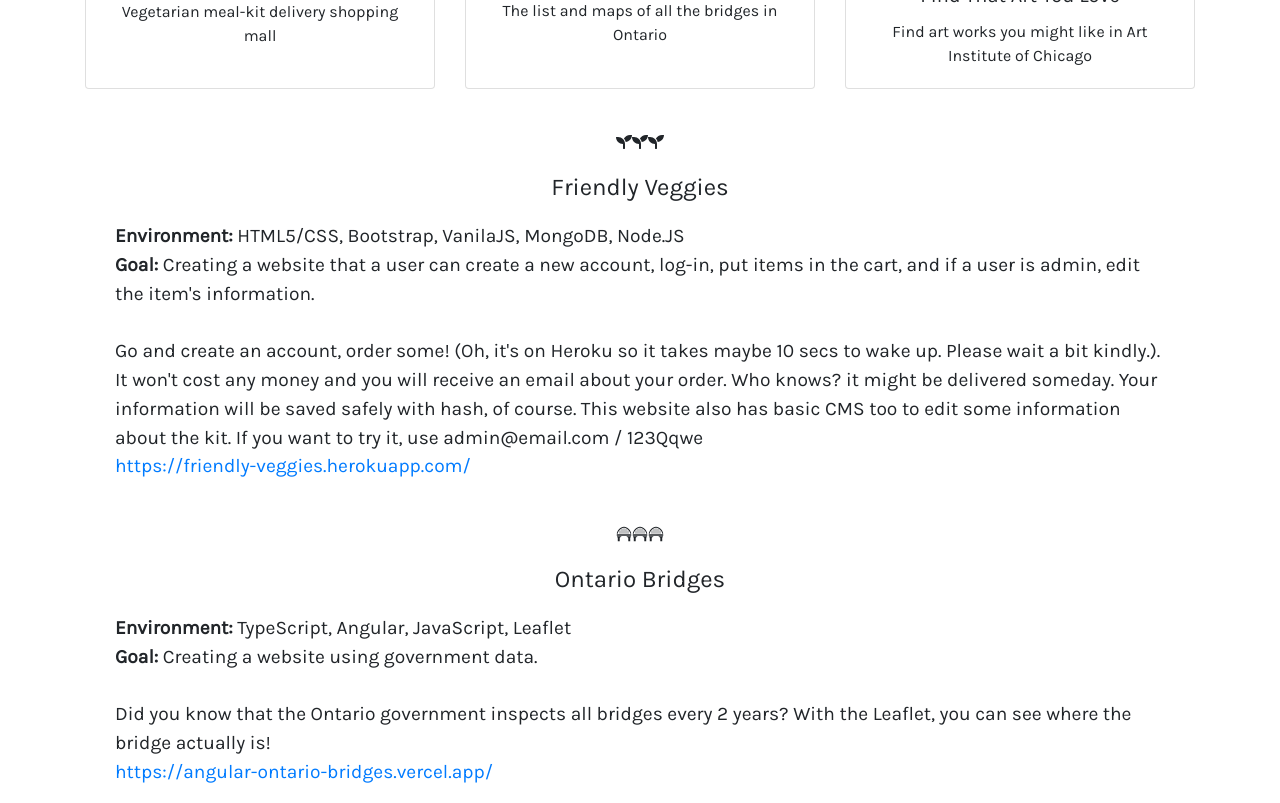
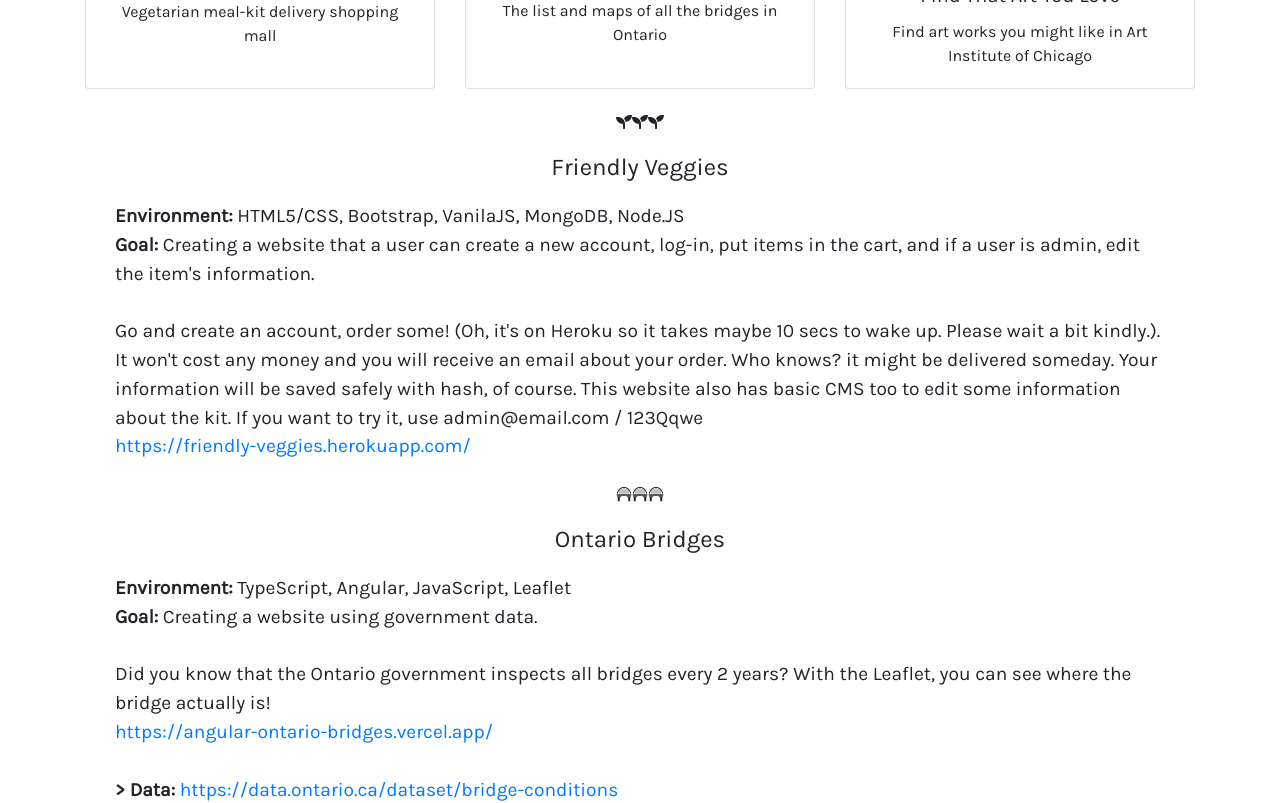
Before and after one commit to yulque/portfolio, a React (Create React App) app: page /portfolio in a window 1280 px wide. Shown: the part 600-1403 px from the top of the page. Built offline with nearby package versions, Linux system fonts and the light colour scheme.

Commit message:
fontsize updated

```diff
--- a/src/App.css
+++ b/src/App.css
@@ -15,11 +15,12 @@ body {
 }
 
 .portfolioContainer {
-  margin: 20px;
+  margin-top: 20px;
   padding: 0;
 }
 .portfolioContainer-each {
-  margin: 40px;
+  margin-top: 20px;
+  margin-bottom: 20px;
   padding: 0;
 }
 .portfolioContainer-each h4 {
--- a/src/App.js
+++ b/src/App.js
@@ -21,7 +21,7 @@ function App() {
           </Nav>
         </Navbar.Collapse>
       </Navbar>
-      <Container maxWidth="sm">
+      <Container maxwidth="sm">
         <Row>
           <Col className="description">
             <Switch>
```
